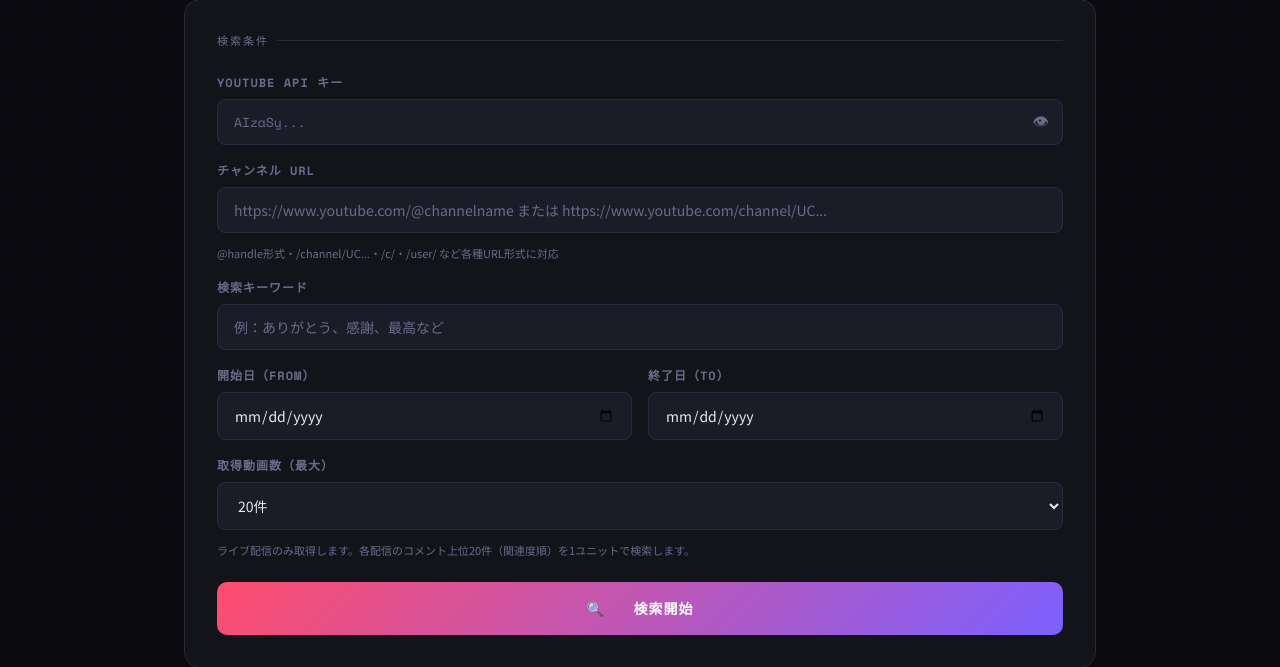
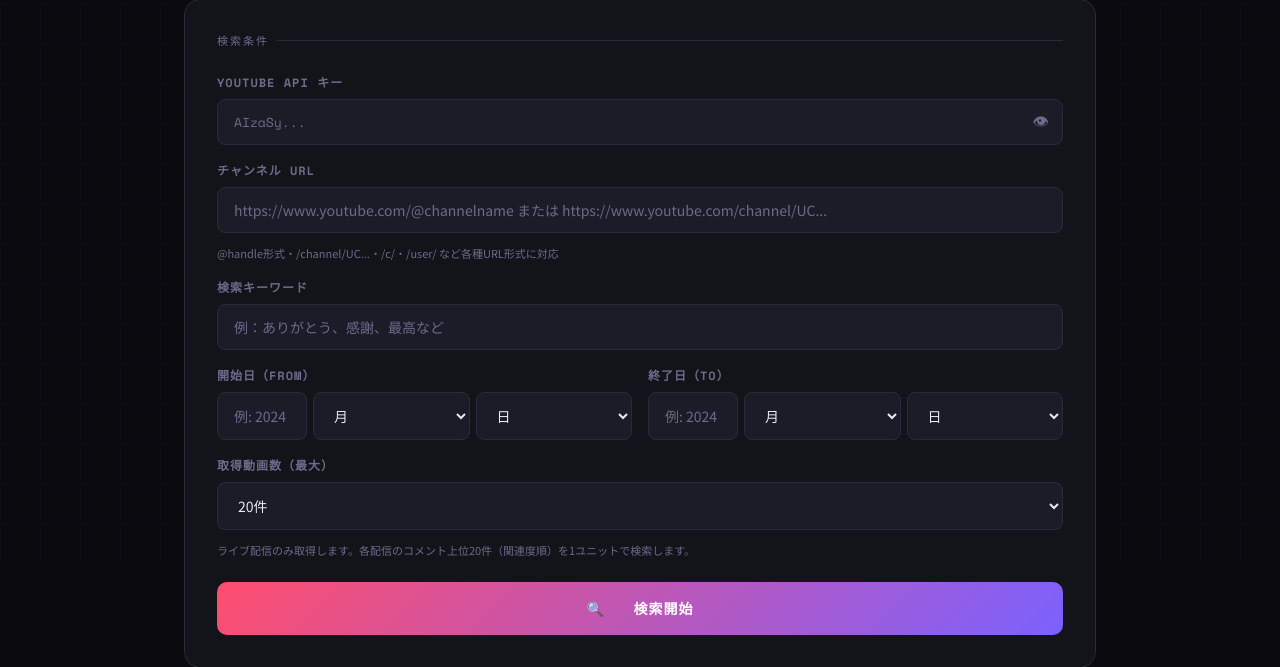
Before and after one commit to K1180/youtube-comment-finder, a Flask app: page / in a window 1280 px wide. Shown: the part 236-903 px from the top of the page. Run offline with Flask 3, Linux system fonts and the light colour scheme.

Commit message:
Add files via upload

```diff
--- a/templates/index.html
+++ b/templates/index.html
@@ -5,7 +5,6 @@
 <meta name="viewport" content="width=device-width, initial-scale=1.0">
 <title>YouTube Comment Finder</title>
 <link href="https://fonts.googleapis.com/css2?family=Space+Mono:wght@400;700&family=Noto+Sans+JP:wght@300;400;700&display=swap" rel="stylesheet">
-  <!-- 560行までCSS -->
 <style>
   :root {
     --bg: #0a0a0f;
@@ -211,6 +210,21 @@
     display: grid;
     grid-template-columns: 1fr 1fr;
     gap: 16px;
+  }
+
+  .date-selects {
+    display: grid;
+    grid-template-columns: 90px 1fr 1fr;
+    gap: 6px;
+  }
+
+  .date-year-input {
+    -moz-appearance: textfield;
+  }
+  .date-year-input::-webkit-outer-spin-button,
+  .date-year-input::-webkit-inner-spin-button {
+    -webkit-appearance: none;
+    margin: 0;
   }
 
   .btn-search {
@@ -637,12 +651,20 @@
 
       <div class="form-group">
         <label>開始日（From）</label>
-        <input type="date" id="dateFrom">
+        <div class="date-selects">
+          <input type="number" id="dateFromYear" placeholder="例: 2024" min="2005" max="2099" class="date-year-input">
+          <select id="dateFromMonth"><option value="">月</option></select>
+          <select id="dateFromDay"><option value="">日</option></select>
+        </div>
       </div>
 
       <div class="form-group">
         <label>終了日（To）</label>
-        <input type="date" id="dateTo">
+        <div class="date-selects">
+          <input type="number" id="dateToYear" placeholder="例: 2024" min="2005" max="2099" class="date-year-input">
+          <select id="dateToMonth"><option value="">月</option></select>
+          <select id="dateToDay"><option value="">日</option></select>
+        </div>
       </div>
 
       <div class="form-group full">
@@ -709,6 +731,43 @@
 </div>
 
 <script>
+  // --- 月・日プルダウンの生成 ---
+  function buildMonthOptions(selectId) {
+    const sel = document.getElementById(selectId);
+    for (let m = 1; m <= 12; m++) {
+      const o = document.createElement('option');
+      o.value = String(m).padStart(2, '0');
+      o.textContent = m + '月';
+      sel.appendChild(o);
+    }
+  }
+
+  function buildDayOptions(selectId) {
+    const sel = document.getElementById(selectId);
+    for (let d = 1; d <= 31; d++) {
+      const o = document.createElement('option');
+      o.value = String(d).padStart(2, '0');
+      o.textContent = d + '日';
+      sel.appendChild(o);
+    }
+  }
+
+  buildMonthOptions('dateFromMonth');
+  buildDayOptions('dateFromDay');
+  buildMonthOptions('dateToMonth');
+  buildDayOptions('dateToDay');
+
+  // 年・月・日 → "YYYY-MM-DD" or "" に変換
+  function buildDateString(yearId, monthId, dayId) {
+    const y = document.getElementById(yearId).value.trim();
+    const m = document.getElementById(monthId).value;
+    const d = document.getElementById(dayId).value;
+    if (!y) return '';
+    const mm = m || '01';
+    const dd = d || '01';
+    return `${y}-${mm}-${dd}`;
+  }
+
   function toggleApiKey() {
     const input = document.getElementById('apiKey');
     const btn = document.getElementById('eyeBtn');
@@ -791,8 +850,8 @@
     const apiKey = document.getElementById('apiKey').value.trim();
     const channelUrl = document.getElementById('channelUrl').value.trim();
     const keyword = document.getElementById('keyword').value.trim();
-    const dateFrom = document.getElementById('dateFrom').value;
-    const dateTo = document.getElementById('dateTo').value;
+    const dateFrom = buildDateString('dateFromYear', 'dateFromMonth', 'dateFromDay');
+    const dateTo   = buildDateString('dateToYear',   'dateToMonth',   'dateToDay');
     const maxVideos = document.getElementById('maxVideos').value;
 
     // Validation
```
